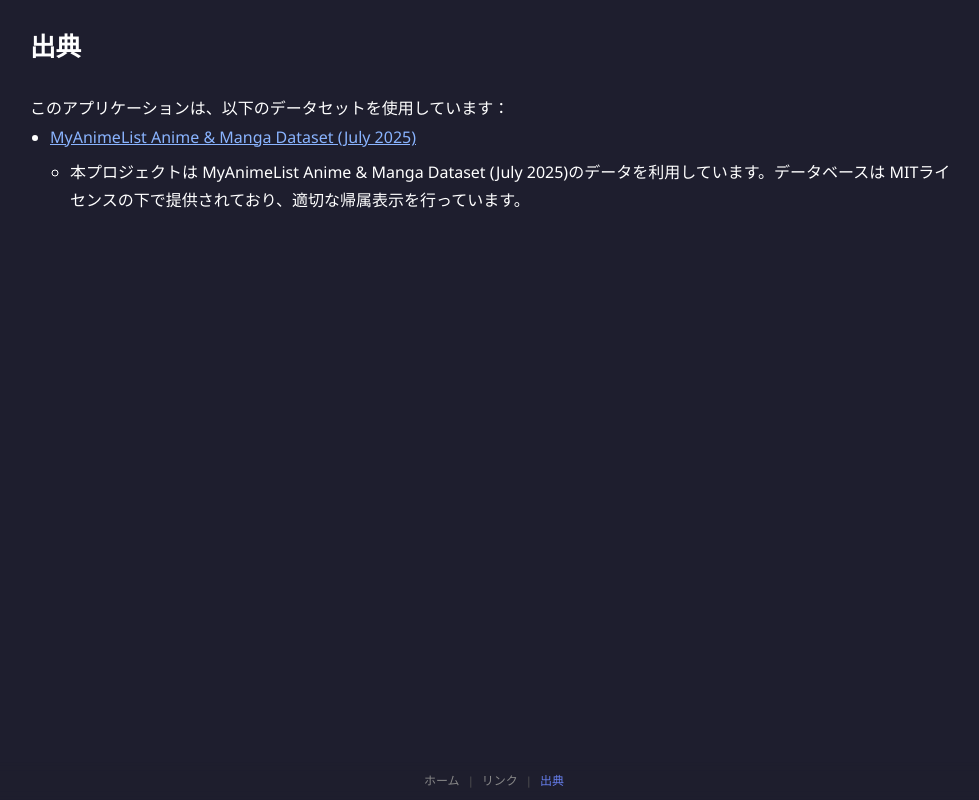
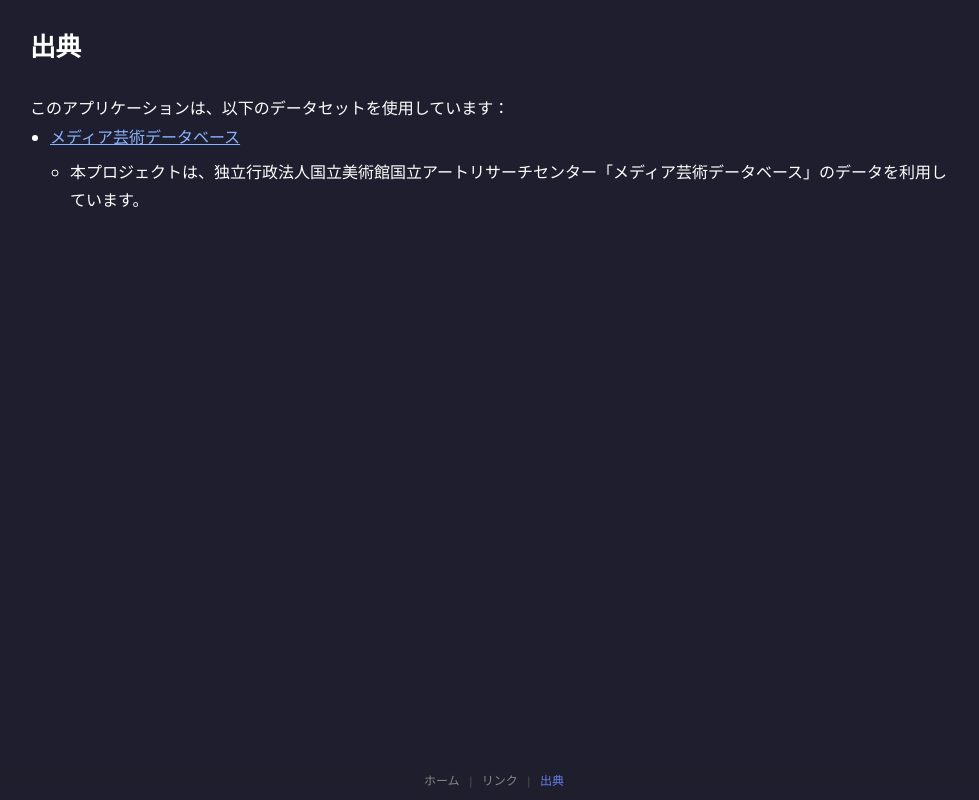
Before and after one commit to sea-turt1e/manga-graph-frontend, a Vue app: page /sources in a window 1280 px wide. Shown: the whole page, without its empty margins (146-1125 px from the left). Built offline with nearby package versions, Linux system fonts and the light colour scheme; no server answers.

Commit message:
fix: update data source references in README and Sources.vue

```diff
--- a/src/views/Sources.vue
+++ b/src/views/Sources.vue
@@ -7,13 +7,12 @@
 
     <ul class="sources-list">
       <li>
-        <a href="https://www.kaggle.com/datasets/hamzaashfaque1999/myanimelist-scraped-data" target="_blank" rel="noopener noreferrer">
-          MyAnimeList Anime & Manga Dataset (July 2025)
+        <a href="https://mediaarts-db.artmuseums.go.jp/" target="_blank" rel="noopener noreferrer">
+          メディア芸術データベース
         </a>
         <ul>
           <li>
-            本プロジェクトは MyAnimeList Anime & Manga Dataset (July 2025)のデータを利用しています。データベースは
-            MITライセンスの下で提供されており、適切な帰属表示を行っています。
+            本プロジェクトは、独立行政法人国立美術館国立アートリサーチセンター「メディア芸術データベース」のデータを利用しています。
           </li>
         </ul>
       </li>
```
Also changed, not shown: 1 other file (tests, documents, lock files or other folders).
